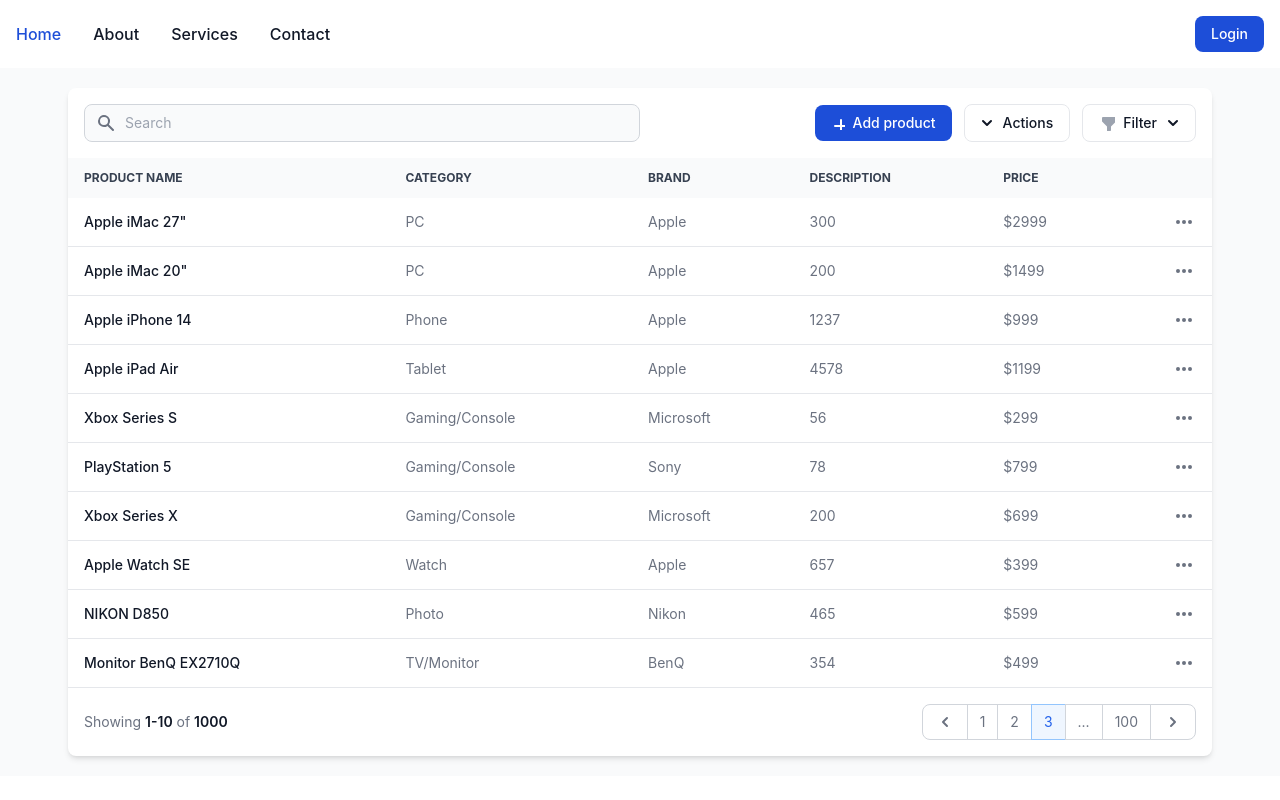
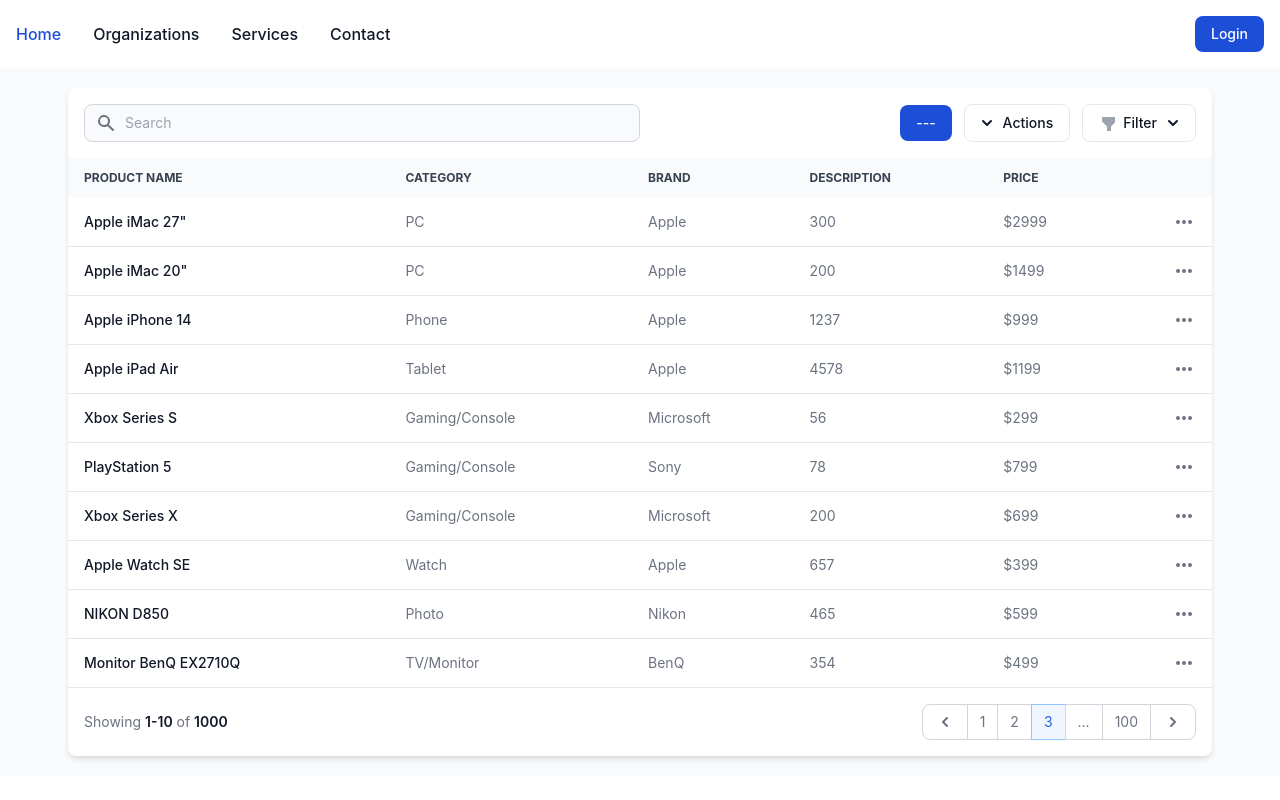
Before and after one commit to 0mosya0/diploma, a Vue app: page /orgs in a window 1280 px wide. Built offline with nearby package versions, Linux system fonts and the light colour scheme.

Commit message:
Org page refactor

```diff
--- a/index.html
+++ b/index.html
@@ -1,10 +1,10 @@
-<!doctype html>
+<!DOCTYPE html>
 <html lang="en">
    <head>
       <meta charset="UTF-8" />
       <link rel="icon" type="image/svg+xml" href="/vite.svg" />
       <meta name="viewport" content="width=device-width, initial-scale=1.0" />
-    <title>Vite + Vue</title>
+      <title>Dip</title>
    </head>
    <body>
       <div id="app"></div>
--- a/package.json
+++ b/package.json
@@ -9,6 +9,7 @@
     "preview": "vite preview"
   },
   "dependencies": {
+    "primevue": "^3.50.0",
     "vue": "^3.4.21",
     "vue-router": "^4.3.0"
   },
--- a/src/App.vue
+++ b/src/App.vue
@@ -10,7 +10,7 @@
 </script>
 
 <template>
-   <Header></Header>
+   <Header />
    <div class="text-center">
       <router-view />
    </div>
--- a/src/components/Header.vue
+++ b/src/components/Header.vue
@@ -54,7 +54,7 @@
                   <a
                      href="#"
                      class="block py-2 px-3 md:p-0 text-gray-900 rounded hover:bg-gray-100 md:hover:bg-transparent md:hover:text-blue-700 md:dark:hover:text-blue-500 dark:text-white dark:hover:bg-gray-700 dark:hover:text-white md:dark:hover:bg-transparent dark:border-gray-700"
-                     >About</a
+                     ><router-link to="/orgs">Organizations</router-link></a
                   >
                </li>
                <li>
--- a/src/main.js
+++ b/src/main.js
@@ -1,5 +1,6 @@
 import { createApp } from "vue";
 import { createRouter, createWebHistory } from "vue-router";
+import PrimeVue from "primevue/config";
 import "./style.css";
 
 import App from "./App.vue";
@@ -9,6 +10,7 @@
 import Orgs from "./pages/Organizations.vue";
 
 const app = createApp(App);
+app.use(PrimeVue);
 
 const router = createRouter({
    history: createWebHistory(),
--- a/src/pages/Organizations.vue
+++ b/src/pages/Organizations.vue
@@ -44,20 +44,7 @@
                      type="button"
                      class="flex items-center justify-center text-white bg-primary-700 hover:bg-primary-800 focus:ring-4 focus:ring-primary-300 font-medium rounded-lg text-sm px-4 py-2 dark:bg-primary-600 dark:hover:bg-primary-700 focus:outline-none dark:focus:ring-primary-800"
                   >
-                     <svg
-                        class="h-3.5 w-3.5 mr-2"
-                        fill="currentColor"
-                        viewbox="0 0 20 20"
-                        xmlns="http://www.w3.org/2000/svg"
-                        aria-hidden="true"
-                     >
-                        <path
-                           clip-rule="evenodd"
-                           fill-rule="evenodd"
-                           d="M10 3a1 1 0 011 1v5h5a1 1 0 110 2h-5v5a1 1 0 11-2 0v-5H4a1 1 0 110-2h5V4a1 1 0 011-1z"
-                        />
-                     </svg>
-                     Add product
+                     ---
                   </button>
                   <div class="flex items-center space-x-3 w-full md:w-auto">
                      <button
--- a/src/pages/Profile.vue
+++ b/src/pages/Profile.vue
@@ -1,7 +1,3 @@
-<script>
-import Organizations from "./Organizations.vue";
-</script>
-
 <template>
    <nav
       class="fixed top-0 z-50 w-full bg-white border-b border-gray-200 dark:bg-gray-800 dark:border-gray-700"
@@ -59,7 +55,7 @@
                            class="text-sm font-medium text-gray-900 truncate dark:text-gray-300"
                            role="none"
                         >
-                           neil.sims@flowbite.com
+                           name@mail.com
                         </p>
                      </div>
                      <ul class="py-1" role="none">
@@ -126,7 +122,7 @@
                         d="M14 2a3.963 3.963 0 0 0-1.4.267 6.439 6.439 0 0 1-1.331 6.638A4 4 0 1 0 14 2Zm1 9h-1.264A6.957 6.957 0 0 1 15 15v2a2.97 2.97 0 0 1-.184 1H19a1 1 0 0 0 1-1v-1a5.006 5.006 0 0 0-5-5ZM6.5 9a4.5 4.5 0 1 0 0-9 4.5 4.5 0 0 0 0 9ZM8 10H5a5.006 5.006 0 0 0-5 5v2a1 1 0 0 0 1 1h11a1 1 0 0 0 1-1v-2a5.006 5.006 0 0 0-5-5Z"
                      />
                   </svg>
-                  <span class="flex-1 ms--10 whitespace-nowrap">Users</span>
+                  <span class="flex-1 ms-3 whitespace-nowrap">Users</span>
                </a>
             </li>
             <li>
@@ -148,8 +144,7 @@
                   <span class="flex-1 ms-10 whitespace-nowrap">Inbox</span>
                   <span
                      class="inline-flex items-center justify-center w-3 h-3 p-3 ms-3 text-sm font-medium text-blue-800 bg-blue-100 rounded-full dark:bg-blue-900 dark:text-blue-300"
-                     >3</span
-                  >
+                  ></span>
                </a>
             </li>
             <li>
@@ -201,68 +196,9 @@
          </ul>
       </div>
    </aside>
-
-   <!--   <div class="p-4 sm:ml-64">
-      <div class="p-4 border-2 border-gray-200 border-dashed rounded-lg dark:border-gray-700 mt-14">
-         <div class="grid grid-cols-3 gap-4 mb-4">
-            <div class="flex items-center justify-center h-24 rounded bg-gray-50 dark:bg-gray-800">
-               <p class="text-2xl text-gray-400 dark:text-gray-500">
-                  <svg
-                     class="w-3.5 h-3.5"
-                     aria-hidden="true"
-                     xmlns="http://www.w3.org/2000/svg"
-                     fill="none"
-                     viewBox="0 0 18 18"
-                  >
-                     <path
-                        stroke="currentColor"
-                        stroke-linecap="round"
-                        stroke-linejoin="round"
-                        stroke-width="2"
-                        d="M9 1v16M1 9h16"
-                     />
-                  </svg>
-               </p>
-            </div>
-            <div class="flex items-center justify-center h-24 rounded bg-gray-50 dark:bg-gray-800">
-               <p class="text-2xl text-gray-400 dark:text-gray-500">
-                  <svg
-                     class="w-3.5 h-3.5"
-                     aria-hidden="true"
-                     xmlns="http://www.w3.org/2000/svg"
-                     fill="none"
-                     viewBox="0 0 18 18"
-                  >
-                     <path
-                        stroke="currentColor"
-                        stroke-linecap="round"
-                        stroke-linejoin="round"
-                        stroke-width="2"
-                        d="M9 1v16M1 9h16"
-                     />
-                  </svg>
-               </p>
-            </div>
-            <div class="flex items-center justify-center h-24 rounded bg-gray-50 dark:bg-gray-800">
-               <p class="text-2xl text-gray-400 dark:text-gray-500">
-                  <svg
-                     class="w-3.5 h-3.5"
-                     aria-hidden="true"
-                     xmlns="http://www.w3.org/2000/svg"
-                     fill="none"
-                     viewBox="0 0 18 18"
-                  >
-                     <path
-                        stroke="currentColor"
-                        stroke-linecap="round"
-                        stroke-linejoin="round"
-                        stroke-width="2"
-                        d="M9 1v16M1 9h16"
-                     />
-                  </svg>
-               </p>
-            </div>
-         </div>
+   <div class="p-4 sm:ml-64">
+      <div class="p-4 border-gray-200 border-dashed rounded-lg dark:border-gray-700 mt-14">
+         <!-- add border-2 -->
          <div
             class="flex items-center justify-center h-48 mb-4 rounded bg-gray-50 dark:bg-gray-800"
          >
@@ -362,106 +298,6 @@
                </p>
             </div>
          </div>
-         <div
-            class="flex items-center justify-center h-48 mb-4 rounded bg-gray-50 dark:bg-gray-800"
-         >
-            <p class="text-2xl text-gray-400 dark:text-gray-500">
-               <svg
-                  class="w-3.5 h-3.5"
-                  aria-hidden="true"
-                  xmlns="http://www.w3.org/2000/svg"
-                  fill="none"
-                  viewBox="0 0 18 18"
-               >
-                  <path
-                     stroke="currentColor"
-                     stroke-linecap="round"
-                     stroke-linejoin="round"
-                     stroke-width="2"
-                     d="M9 1v16M1 9h16"
-                  />
-               </svg>
-            </p>
-         </div>
-         <div class="grid grid-cols-2 gap-4">
-            <div class="flex items-center justify-center rounded bg-gray-50 h-28 dark:bg-gray-800">
-               <p class="text-2xl text-gray-400 dark:text-gray-500">
-                  <svg
-                     class="w-3.5 h-3.5"
-                     aria-hidden="true"
-                     xmlns="http://www.w3.org/2000/svg"
-                     fill="none"
-                     viewBox="0 0 18 18"
-                  >
-                     <path
-                        stroke="currentColor"
-                        stroke-linecap="round"
-                        stroke-linejoin="round"
-                        stroke-width="2"
-                        d="M9 1v16M1 9h16"
-                     />
-                  </svg>
-               </p>
-            </div>
-            <div class="flex items-center justify-center rounded bg-gray-50 h-28 dark:bg-gray-800">
-               <p class="text-2xl text-gray-400 dark:text-gray-500">
-                  <svg
-                     class="w-3.5 h-3.5"
-                     aria-hidden="true"
-                     xmlns="http://www.w3.org/2000/svg"
-                     fill="none"
-                     viewBox="0 0 18 18"
-                  >
-                     <path
-                        stroke="currentColor"
-                        stroke-linecap="round"
-                        stroke-linejoin="round"
-                        stroke-width="2"
-                        d="M9 1v16M1 9h16"
-                     />
-                  </svg>
-               </p>
-            </div>
-            <div class="flex items-center justify-center rounded bg-gray-50 h-28 dark:bg-gray-800">
-               <p class="text-2xl text-gray-400 dark:text-gray-500">
-                  <svg
-                     class="w-3.5 h-3.5"
-                     aria-hidden="true"
-                     xmlns="http://www.w3.org/2000/svg"
-                     fill="none"
-                     viewBox="0 0 18 18"
-                  >
-                     <path
-                        stroke="currentColor"
-                        stroke-linecap="round"
-                        stroke-linejoin="round"
-                        stroke-width="2"
-                        d="M9 1v16M1 9h16"
-                     />
-                  </svg>
-               </p>
-            </div>
-            <div class="flex items-center justify-center rounded bg-gray-50 h-28 dark:bg-gray-800">
-               <p class="text-2xl text-gray-400 dark:text-gray-500">
-                  <svg
-                     class="w-3.5 h-3.5"
-                     aria-hidden="true"
-                     xmlns="http://www.w3.org/2000/svg"
-                     fill="none"
-                     viewBox="0 0 18 18"
-                  >
-                     <path
-                        stroke="currentColor"
-                        stroke-linecap="round"
-                        stroke-linejoin="round"
-                        stroke-width="2"
-                        d="M9 1v16M1 9h16"
-                     />
-                  </svg>
-               </p>
-            </div>
-         </div>
       </div>
-   </div>-->
-   <Organizations />
+   </div>
 </template>
```
Also changed, not shown: 1 other file (tests, documents, lock files or other folders). Lines whose indentation alone changed are shown as unchanged.
